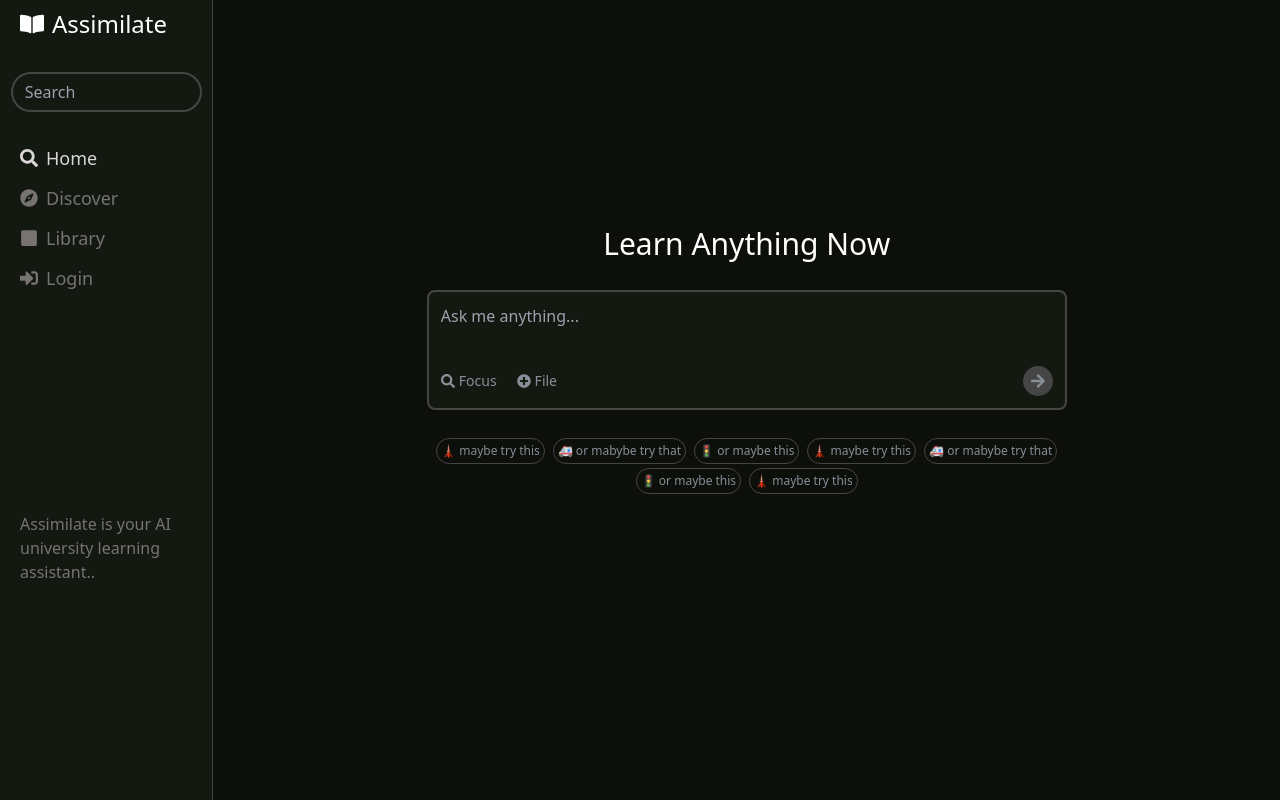
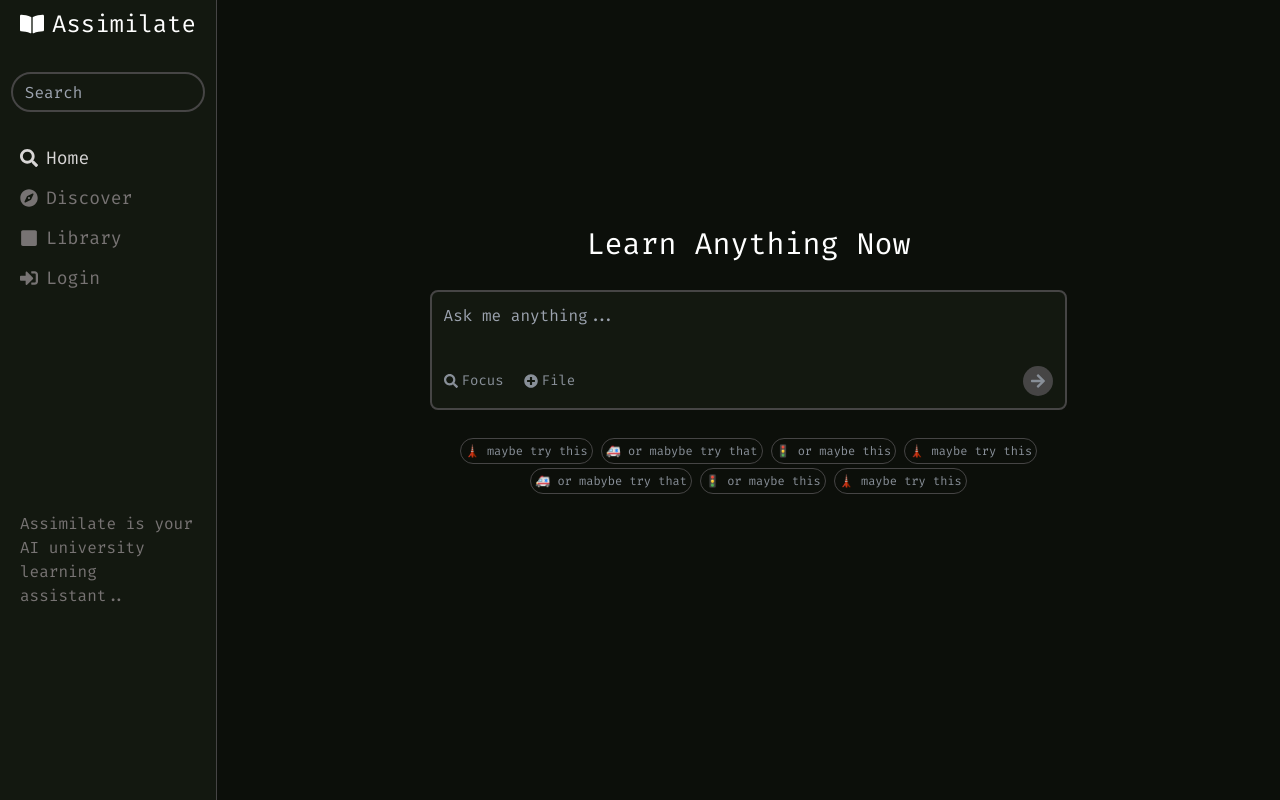
Before and after one commit to abundance-io/afrihacks-2023-assimilate, a React (Vite) app: page / in a window 1280 px wide. Built offline with nearby package versions, Linux system fonts and the light colour scheme.

Commit message:
changed to fira

```diff
--- a/index.html
+++ b/index.html
@@ -4,6 +4,12 @@
     <meta charset="UTF-8" />
     <meta name="viewport" content="width=device-width, initial-scale=1.0" />
     <title>Assimilate</title>
+    <link rel="preconnect" href="https://fonts.googleapis.com" />
+    <link rel="preconnect" href="https://fonts.gstatic.com" crossorigin />
+    <link
+      href="https://fonts.googleapis.com/css2?family=Fira+Code:wght@300;400&display=swap"
+      rel="stylesheet"
+    />
   </head>
   <body>
     <div id="root"></div>
--- a/tailwind.config.js
+++ b/tailwind.config.js
@@ -7,6 +7,9 @@
         sand: "#F5F5F5",
         dark: "#333333",
       },
+      fontFamily: {
+        sans: ["Fira Code"],
+      },
     },
   },
   plugins: [],
```
Also changed, not shown: 1 other file (tests, documents, lock files or other folders).
